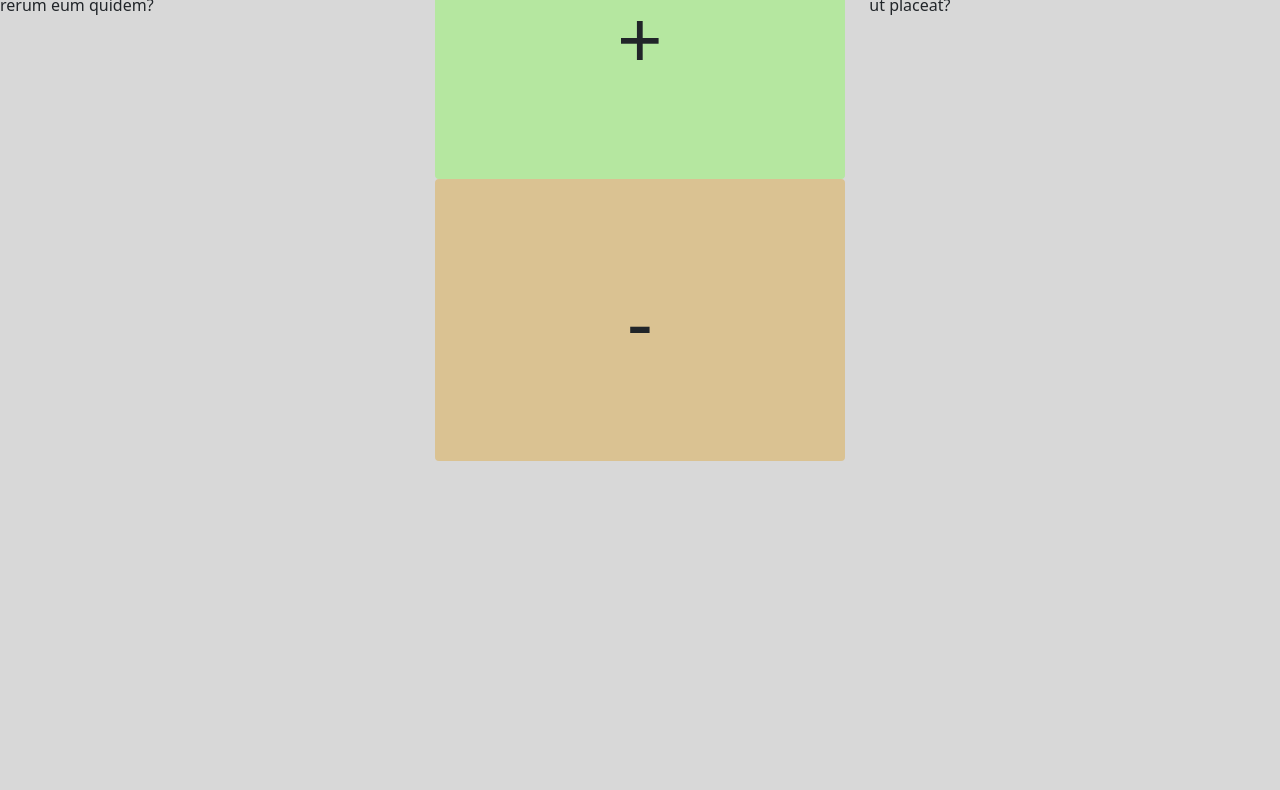
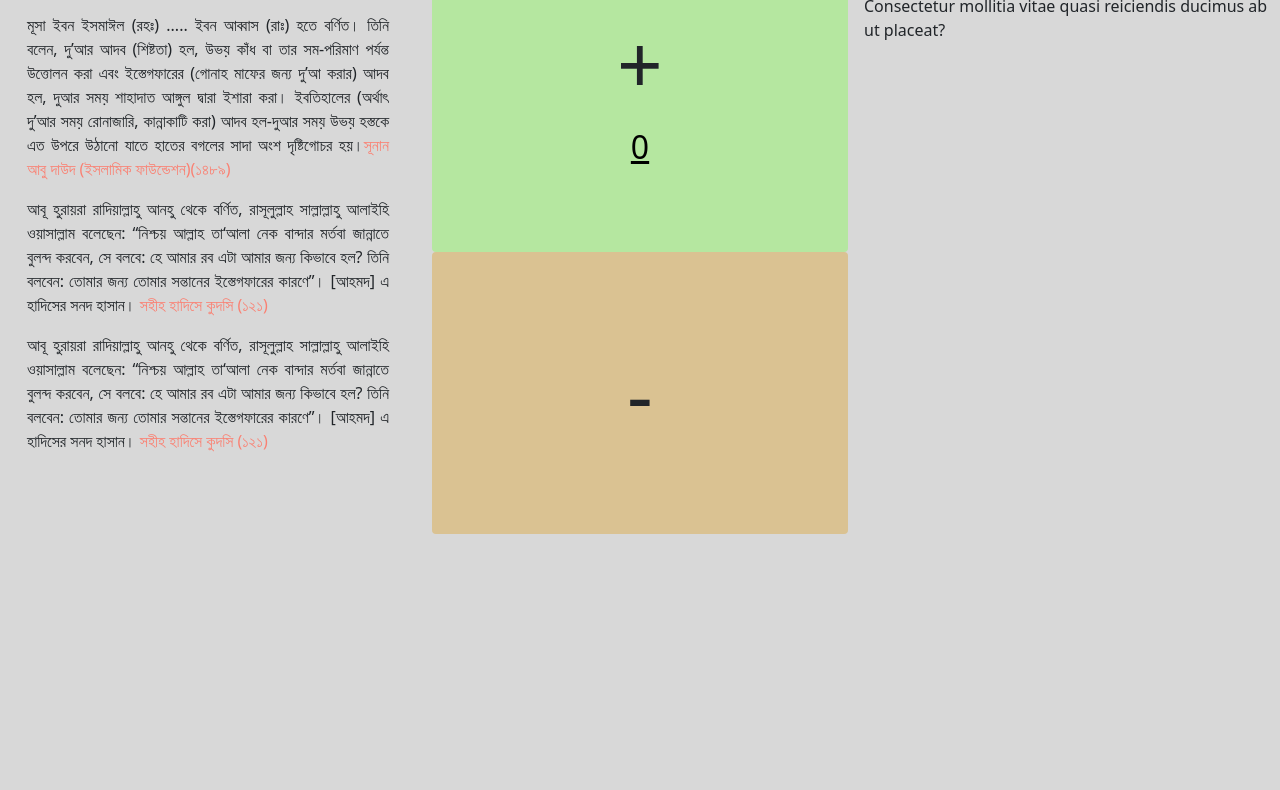
Before and after one commit to parvezaman/js-tasbeeh, a plain HTML site: page index.html in a window 1280 px wide. Shown: the part 103-893 px from the top of the page. Before the commit the page ends 800 px from the top, so only its background shows below. Drawn offline with nearby package versions, Linux system fonts and the light colour scheme.

Commit message:
side bar added

```diff
--- a/index.html
+++ b/index.html
@@ -13,18 +13,32 @@
 </head>
 <body>
     <main>
-        <div class="row ">
+        <div class="row g-3 all-container">
             <!--far left segment -->
-            <div class="col-lg-4">
-                Lorem ipsum dolor sit amet consectetur adipisicing elit. Labore ut animi natus? Omnis fugiat laboriosam in vel dignissimos. Mollitia quod aspernatur exercitationem commodi eos suscipit quos? Excepturi rerum eum quidem?
+            <div class="col-lg-4 hadith-parent" >
+                <div id="hadith-child">
+                    <h1 class="hadith-title">তওবা ও ইস্তেগফার</h1>
+
+                    <div class="hadith-contents">
+                        <div class="hadith-content">
+                             <p>মূসা ইবন ইসমাঈল (রহঃ) ..... ইবন আব্বাস (রাঃ) হতে বর্ণিত। তিনি বলেন, দু’আর আদব (শিষ্টতা) হল, উভয় কাঁধ বা তার সম-পরিমাণ পর্যন্ত উত্তোলন করা এবং ইস্তেগফারের (গোনাহ মাফের জন্য দু’আ করার) আদব হল, দুআর সময় শাহাদাত আঙ্গুল দ্বারা ইশারা করা। ইবতিহালের (অর্থাৎ দু’আর সময় রোনাজারি, কান্নাকাটি করা) আদব হল-দুআর সময় উভয় হস্তকে এত উপরে উঠানো যাতে হাতের বগলের সাদা অংশ দৃষ্টিগোচর হয়।<span class="reference">সূনান আবু দাউদ (ইসলামিক ফাউন্ডেশন)(১৪৮৯)</span> </p>
+                        </div>
+                        <div class="hadith-content">
+                             <p>আবূ হুরায়রা রাদিয়াল্লাহু আনহু থেকে বর্ণিত, রাসূলুল্লাহ সাল্লাল্লাহু আলাইহি ওয়াসাল্লাম বলেছেন: “নিশ্চয় আল্লাহ তা‘আলা নেক বান্দার মর্তবা জান্নাতে বুলন্দ করবেন, সে বলবে: হে আমার রব এটা আমার জন্য কিভাবে হল? তিনি বলবেন: তোমার জন্য তোমার সন্তানের ইস্তেগফারের কারণে”। [আহমদ] এ হাদিসের সনদ হাসান। <span class="reference">সহীহ হাদিসে কুদসি (১২১)</span> </p>
+                        </div>
+                        <div class="hadith-content">
+                             <p>আবূ হুরায়রা রাদিয়াল্লাহু আনহু থেকে বর্ণিত, রাসূলুল্লাহ সাল্লাল্লাহু আলাইহি ওয়াসাল্লাম বলেছেন: “নিশ্চয় আল্লাহ তা‘আলা নেক বান্দার মর্তবা জান্নাতে বুলন্দ করবেন, সে বলবে: হে আমার রব এটা আমার জন্য কিভাবে হল? তিনি বলবেন: তোমার জন্য তোমার সন্তানের ইস্তেগফারের কারণে”। [আহমদ] এ হাদিসের সনদ হাসান। <span class="reference">সহীহ হাদিসে কুদসি (১২১)</span> </p>
+                        </div>
+                    </div>
+                </div>
             </div>
 
 
             <!-- middle and main segment -->
             <div class="col-lg-4">
                 <div class="d-flex justify-content-center align-items-center flex flex-column">
-                    <button onclick="countUp()" type="button" class="btn up-button button-sizing"><span class="button-text-up">+</span></button>
-                    <button type="button" class="btn down-button button-sizing"><span class="button-text-down">-</span></button>
+                    <button id="plus-button" type="button" class="btn up-button button-sizing"><span class="button-text-up">+</span> <span id="display-count">0</span></button>
+                    <button id="minus-button" type="button" class="btn down-button button-sizing"><span class="button-text-down">-</span></button>
                 </div>
 
             </div>
--- a/index.js
+++ b/index.js
@@ -1,7 +1,18 @@
-var upCount= 0;
+const plusButton = document.getElementById('plus-button');
+const minusButton = document.getElementById('minus-button');
+const displayCount = document.getElementById('display-count');
 
-function countUp(upCount){
-    upCount++;
-    console.log(upCount);
-    return upCount;
-}
+
+let counter = 0;
+plusButton.addEventListener('click', () =>{
+    counter += 1;
+    displayCount.innerText = counter;
+
+})
+
+minusButton.addEventListener('click', () =>{
+    if(counter>= 1){
+        counter -= 1;
+        displayCount.innerText = counter;
+    }
+})
--- a/style.css
+++ b/style.css
@@ -8,8 +8,35 @@
 }
 *{
     background-color: var(--background-color);
-    overflow-x: hidden;
-    overflow-y: visible;
+    /* overflow-x: hidden; */
+    /* overflow-y: hidden; */
+}
+
+#hadith-parent{
+    width: 100%;
+    height: 100px;
+    border: 3px solid red;
+    /* overflow: hidden; */
+}
+
+#hadith-child{
+    width: 100%;
+    height: 100%;
+    /* overflow-y: scroll;
+    overflow-x: hidden; */
+    padding : 11px;
+    /* box-sizing: content-box; */
+}
+
+
+.hadith-child{
+    border: 3px solid;
+}
+
+.all-container{
+    /* position: relative; */
+    margin-top: 25px;
+    padding-top: 25px;
 }
 
 
@@ -39,3 +66,29 @@
     background-color: var(--down-button);
 
 }
+
+#display-count{
+    display: block;
+    font-size: 2rem;
+    text-decoration: underline;
+    background-color: var(--up-button-color);
+    color:black;
+}
+
+/* hadith content style */
+.hadith-title{
+    margin-bottom: 21px;
+    text-align: center;
+}
+
+.hadith-contents{
+    text-align: justify;
+    margin: 5px;
+    padding: 11px;
+    /* border: 3px solid; */
+    height: 100vh;
+    overflow: scroll;
+}
+.reference{
+    color: salmon;
+}
```
